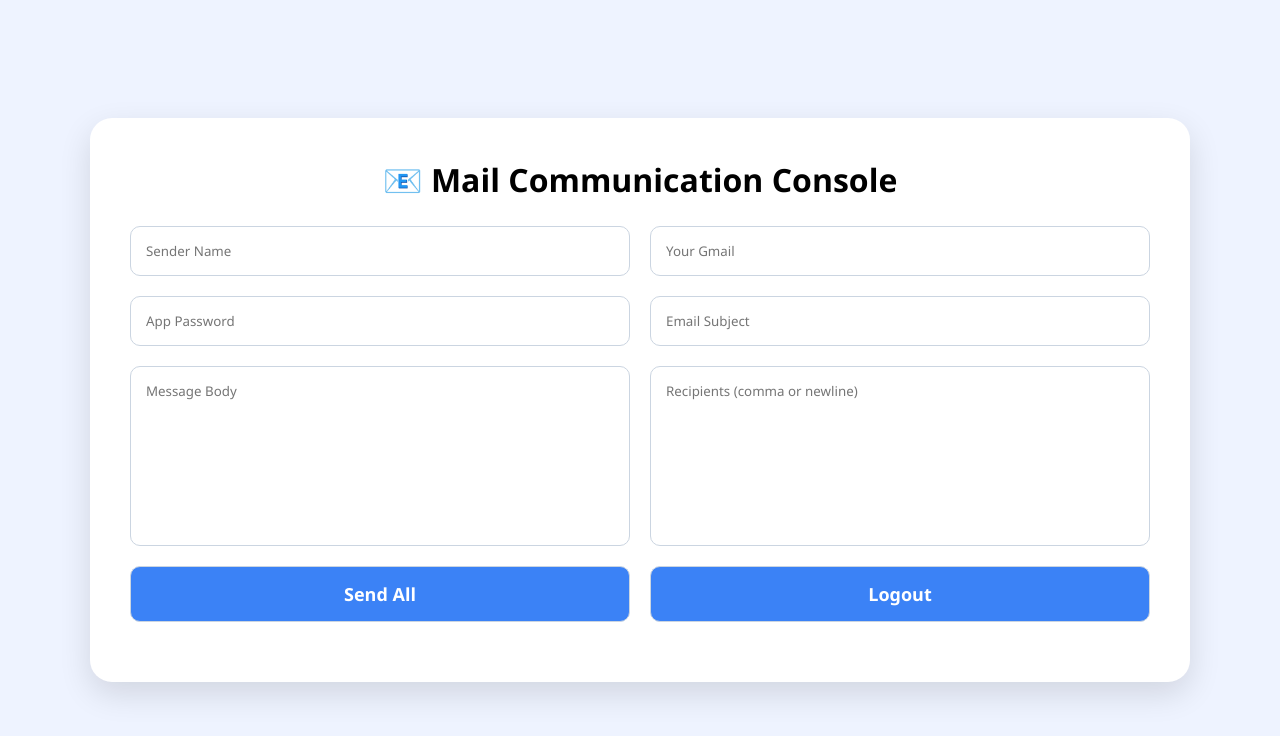
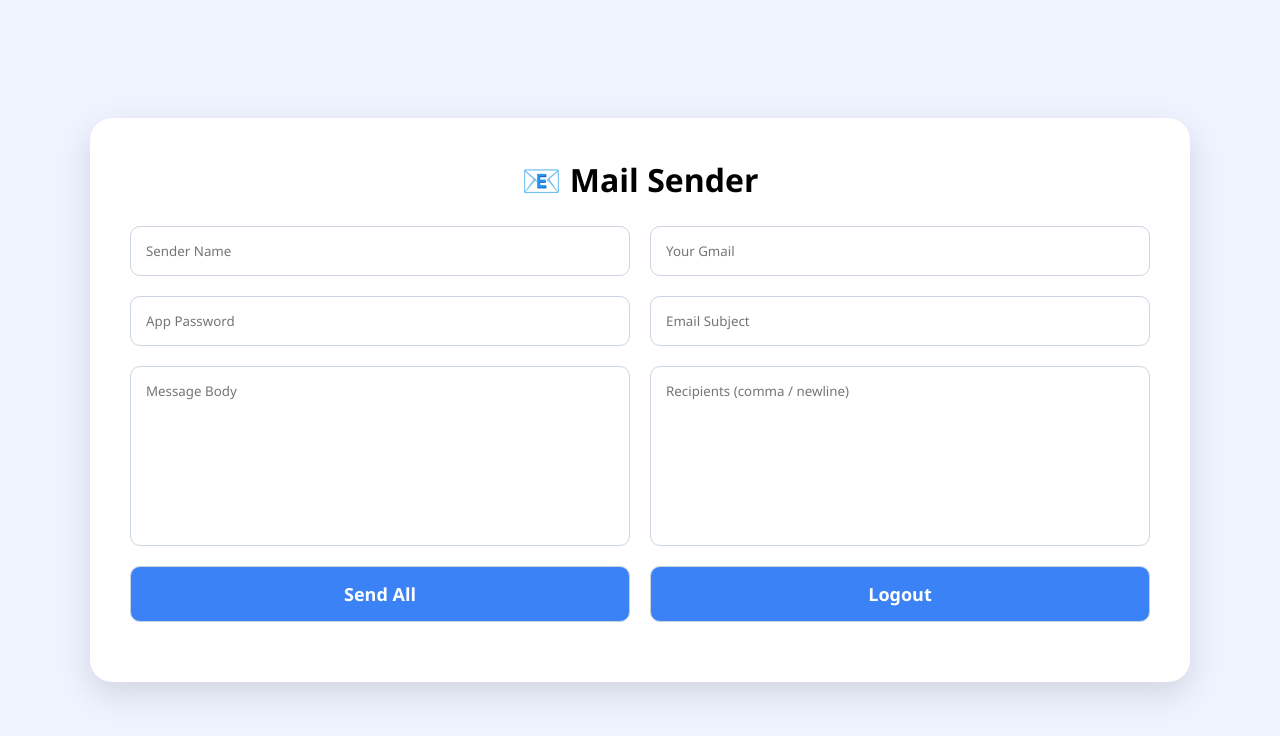
Before and after one commit to email-maker/nikki-pooja-i10-car, a website: page public/launcher.html in a window 1280 px wide. Drawn offline with Linux system fonts and the light colour scheme.

Commit message:
Update launcher.html

```diff
--- a/public/launcher.html
+++ b/public/launcher.html
@@ -2,15 +2,13 @@
 <html>
 <head>
 <meta charset="UTF-8">
-<title>Mail Communication Console</title>
+<title>Mail Sender</title>
 <link rel="stylesheet" href="style.css">
 </head>
-
 <body>
 
 <div class="container">
-
-  <h1>📧 Mail Communication Console</h1>
+  <h1>📧 Mail Sender</h1>
 
   <div class="row">
     <input id="senderName" placeholder="Sender Name">
@@ -22,9 +20,9 @@
     <input id="subject" placeholder="Email Subject">
   </div>
 
-  <div class="row landscape-row">
+  <div class="row">
     <textarea id="message" class="bigbox" placeholder="Message Body"></textarea>
-    <textarea id="recipients" class="bigbox" placeholder="Recipients (comma or newline)"></textarea>
+    <textarea id="recipients" class="bigbox" placeholder="Recipients (comma / newline)"></textarea>
   </div>
 
   <div class="row">
@@ -36,6 +34,5 @@
 </div>
 
 <script src="script.js"></script>
-
 </body>
 </html>
```
